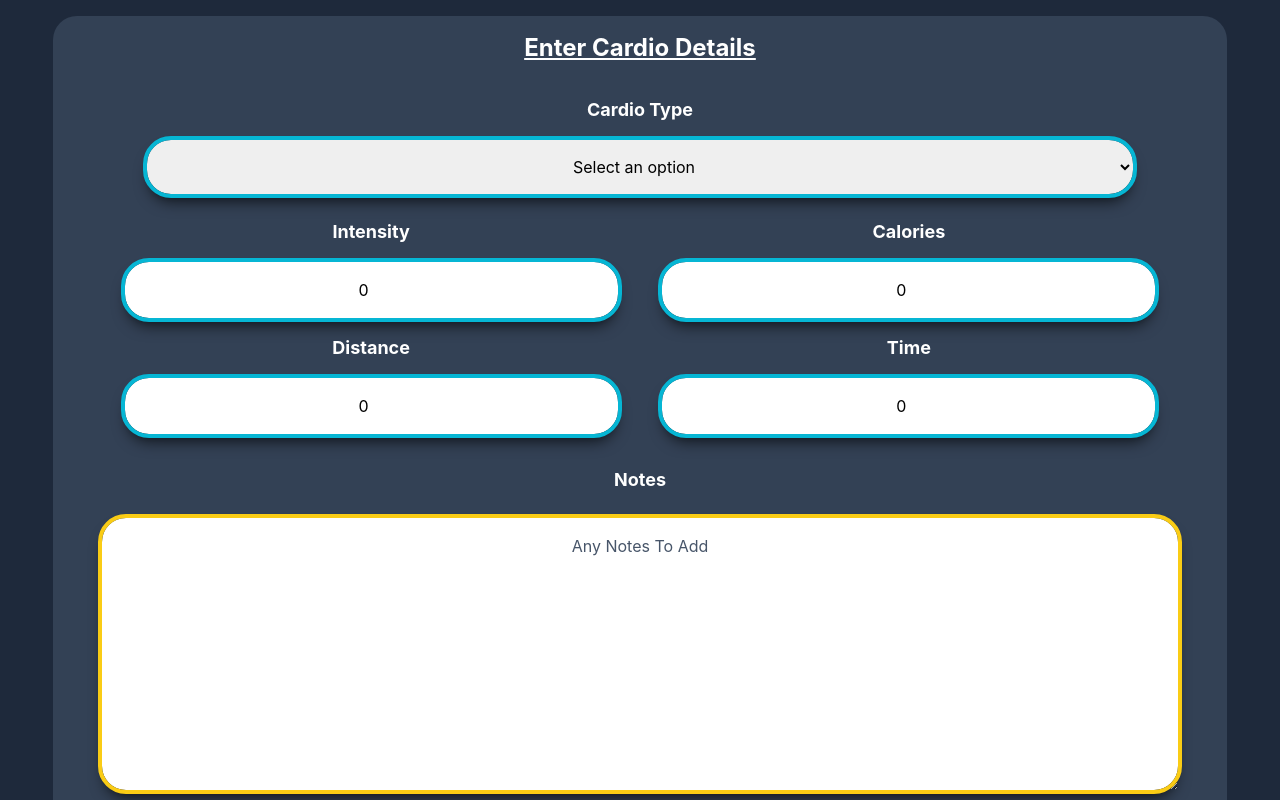
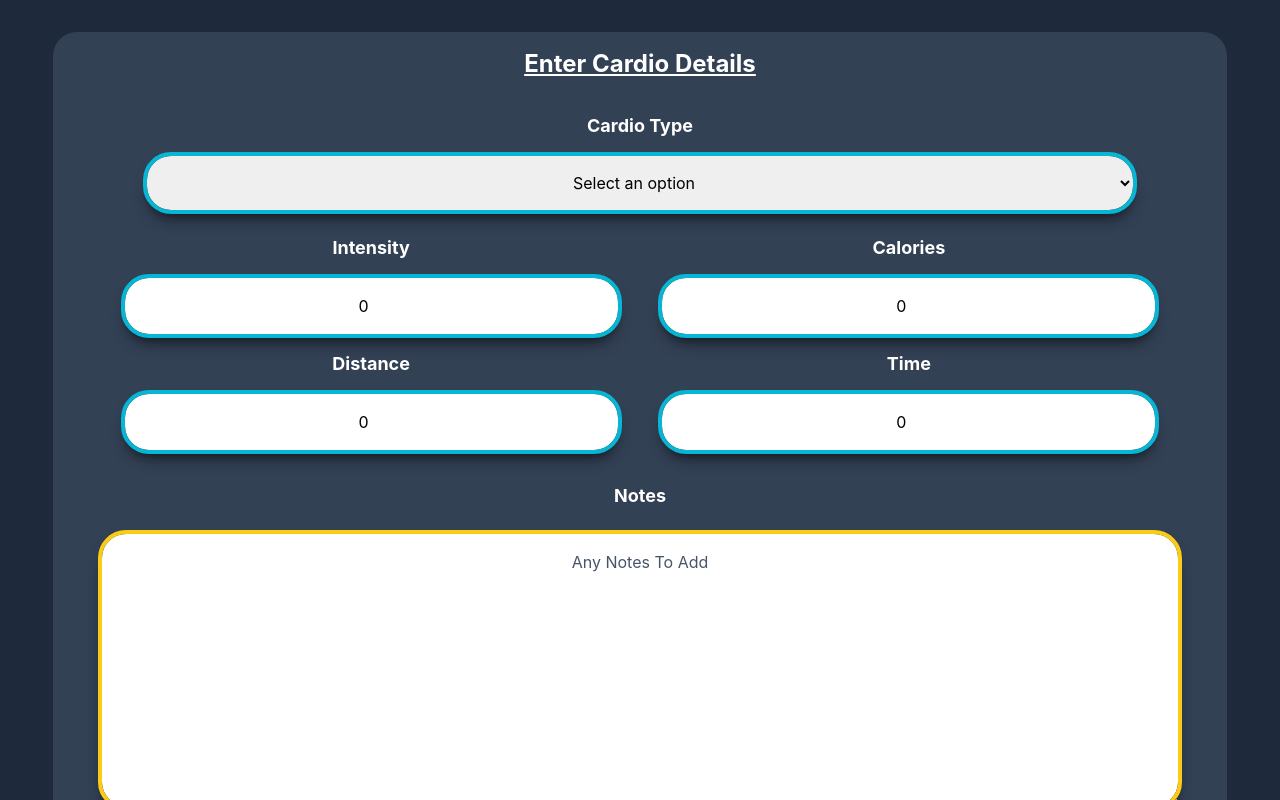
Before and after one commit to ErickEnriquez/fitness-app, a Next.js app: page /cardio in a window 1280 px wide. Shown: the top 800 px of the page. Built offline with nearby package versions, Linux system fonts and the light colour scheme.

Commit message:
add margins to the y direction

```diff
--- a/src/features/exercise/exerciseSlice.ts
+++ b/src/features/exercise/exerciseSlice.ts
@@ -95,7 +95,7 @@ export const getExerciseTemplates = createAsyncThunk(
 
 export const postExerciseEntries = createAsyncThunk(
 	'exercise/postExerciseEntries',
-	async (arg, { getState, rejectWithValue }) => {
+	async (_, { getState, rejectWithValue }) => {
 		const { exercise: { entries, workoutEntry } } = getState() as AppState
 
 		if (entries.some(e => e.completed !== true)) {
--- a/src/pages/cardio.tsx
+++ b/src/pages/cardio.tsx
@@ -38,9 +38,9 @@ const Cardio = (): JSX.Element => {
 
 	return (
 		<Layout>
-			<main className="text-center pt-4">
+			<main className="text-center my-4 py-4">
 				<Card title="Enter Cardio Details"
-					style={{ 'textDecoration': 'underline' }}
+					style={{ textDecoration: 'underline' }}
 				>
 					<div className='flex flex-col my-2 py-2 w-11/12 mx-auto text-center'>
 						<span className="mt-4 my-6">
```
